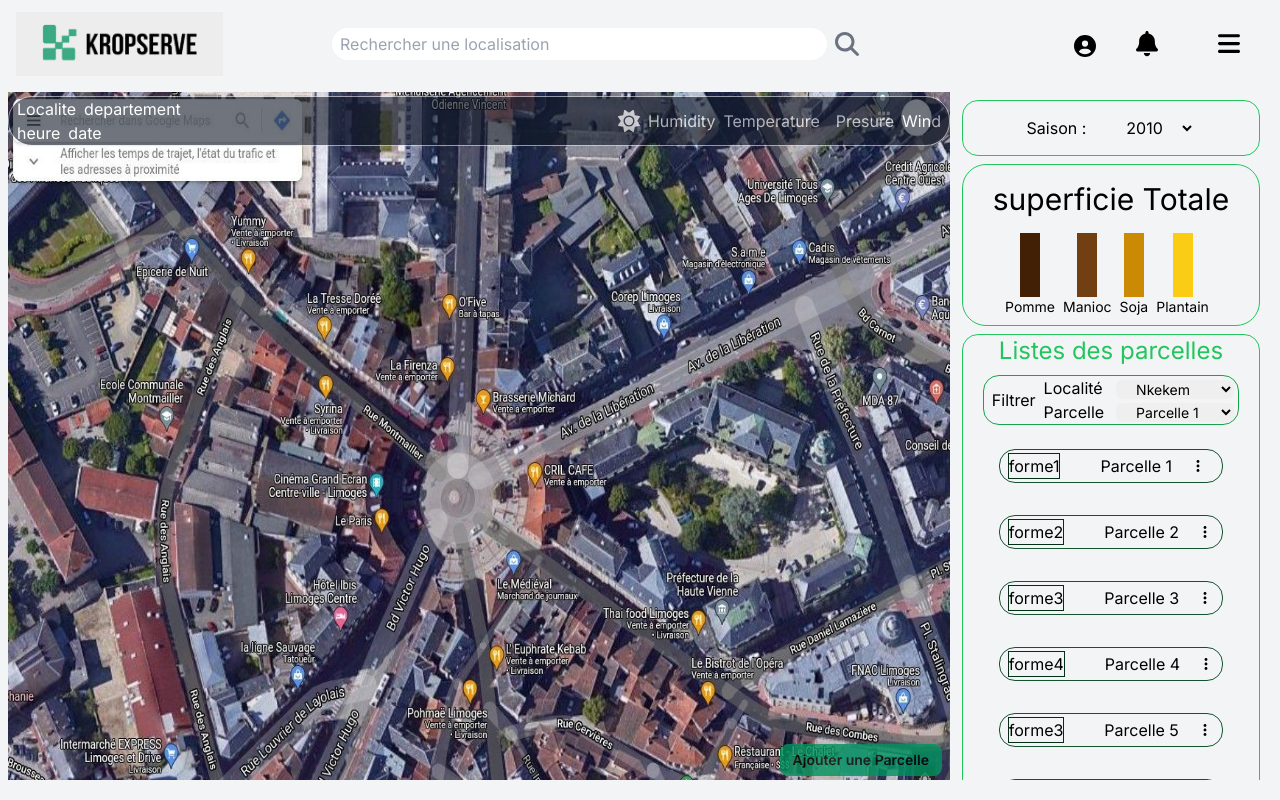
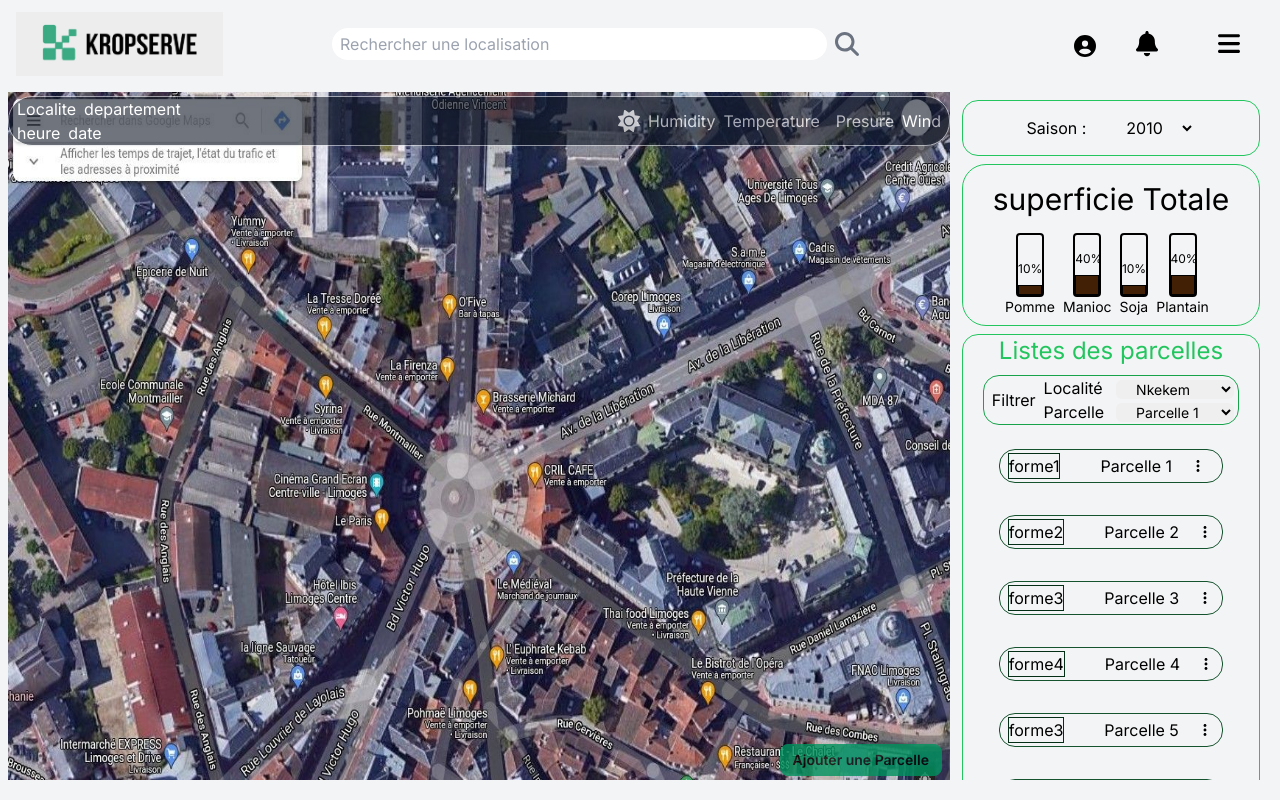
Before and after one commit to Mandarahades/yowyobdoc, a Next.js app: page /home in a window 1280 px wide. Built offline with nearby package versions, Linux system fonts and the light colour scheme.

Commit message:
New version home page

```diff
--- a/src/app/components/compo-home/superficieTotale.tsx
+++ b/src/app/components/compo-home/superficieTotale.tsx
@@ -9,20 +9,32 @@ export default function superficieTotale({}: Props) {
         <div className='flex flex-row mt-2'>
 
             <div className='flex flex-col mr-2 justify-center items-center'>
-                <div className='w-5  h-16 bg-yellow-950'></div>
+                <div className='w-7 flex flex-col-reverse  h-16 border-2 border-black rounded'>
+                   <div className='w-full  h-1/6 bg-yellow-950 border border-black'></div>
+                   <div className='w-full my-2 text-xs'>10%</div>
+                </div>
                 <div className='text-sm'>Pomme</div>
             </div>
 
             <div className='flex flex-col mr-2 justify-center items-center'>
-                <div className='w-5  h-16 bg-yellow-900'></div>
+                <div className='w-7 flex flex-col-reverse  h-16 border-2 border-black rounded'>
+                   <div className='w-full  h-2/6 bg-yellow-950 border border-black'></div>
+                   <div className='w-full my-2 text-xs'>40%</div>
+                </div>
                 <div className='text-sm'>Manioc</div>
             </div>
             <div className='flex flex-col mr-2 justify-center items-center'>
-                <div className='w-5  h-16 bg-yellow-600'></div>
+                <div className='w-7 flex flex-col-reverse  h-16 border-2 border-black rounded'>
+                   <div className='w-full  h-1/6 bg-yellow-950 border border-black'></div>
+                   <div className='w-full my-2 text-xs'>10%</div>
+                </div>
                 <div className='text-sm'>Soja</div>
             </div>
             <div className='flex flex-col mr-2 justify-center items-center'>
-                <div className='w-5  h-16 bg-yellow-400'></div>
+                <div className='w-7 flex flex-col-reverse  h-16 border-2 border-black rounded'>
+                   <div className='w-full  h-2/6 bg-yellow-950 border border-black'></div>
+                   <div className='w-full my-2 text-xs'>40%</div>
+                </div>
                 <div className='text-sm'>Plantain</div>
             </div>
         </div>
```
